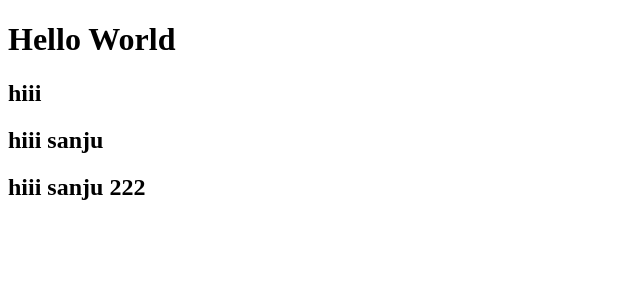
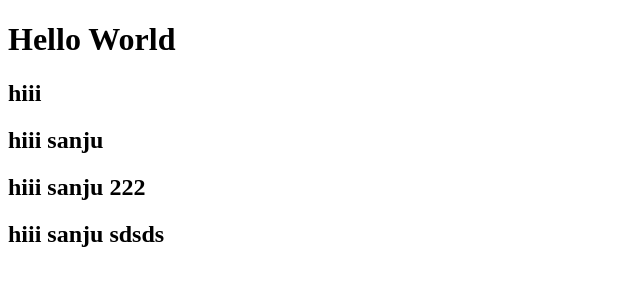
Before and after one commit to notesMafia/bk2, a plain HTML site: page index.html in a window 1280 px wide. Shown: the whole page, without its empty margins (0-640 px from the left). Drawn offline with Linux system fonts and the light colour scheme.

Commit message:
from sanju

```diff
--- a/index.html
+++ b/index.html
@@ -10,5 +10,6 @@
     <h2>hiii </h2>
      <h2>hiii sanju </h2>
        <h2>hiii sanju 222</h2>
+         <h2>hiii sanju sdsds</h2>
 </body>
 </html>
```
